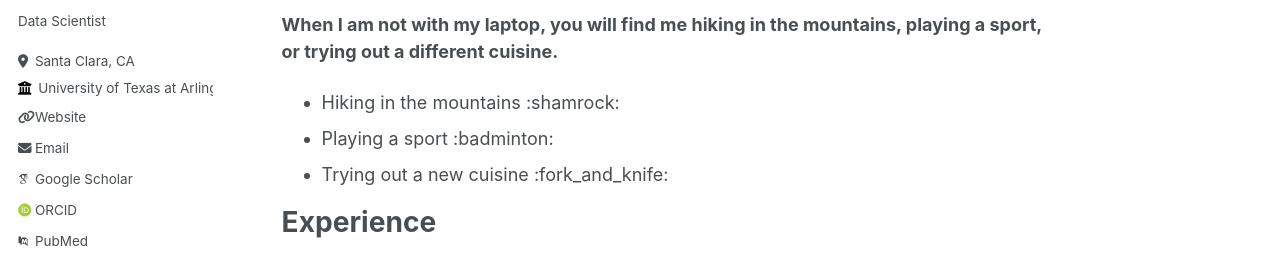
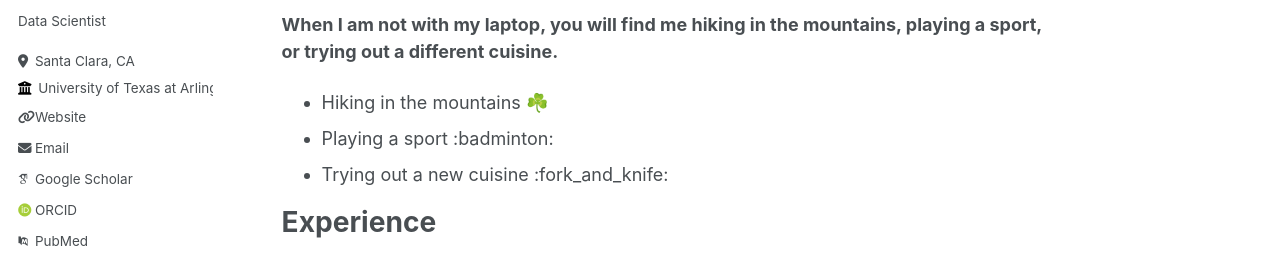
Before and after one commit to sumitisthename/sumitisthename.github.io, a Jekyll site: the page built from _pages/about.md, in a window 1280 px wide and 900 px high. Shown: the part 396-659 px from the top of the window. Built offline with Jekyll 4.4.1, drawn with Linux system fonts in a browser that asks for light colours; some web fonts are replaced; some of the changed lines change nothing that is shown.

Commit message:
Update about.md

```diff
--- a/_pages/about.md
+++ b/_pages/about.md
@@ -15,7 +15,7 @@ redirect_from:
 
 **When I am not with my laptop, you will find me hiking in the mountains, playing a sport, or trying out a different cuisine.**
 
-*  Hiking in the mountains	:shamrock:
+*  Hiking in the mountains	☘️
 *  Playing a sport :badminton:
 *  Trying out a new cuisine :fork_and_knife:
 
```
